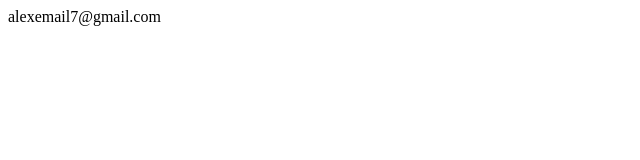
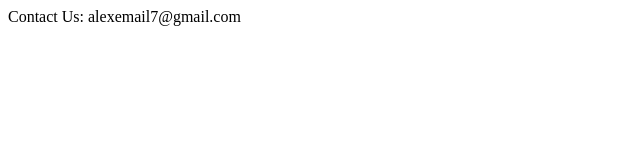
Before and after one commit to Lenngx/Lenngx.github.io, a plain HTML site: page index.html in a window 1280 px wide. Shown: the whole page, without its empty margins (0-640 px from the left). Drawn offline with Linux system fonts and the light colour scheme.

Commit message:
Update index.html

```diff
--- a/index.html
+++ b/index.html
@@ -1,3 +1,4 @@
 <p>
+Contact Us:
 alexemail7@gmail.com
 </p>
```
